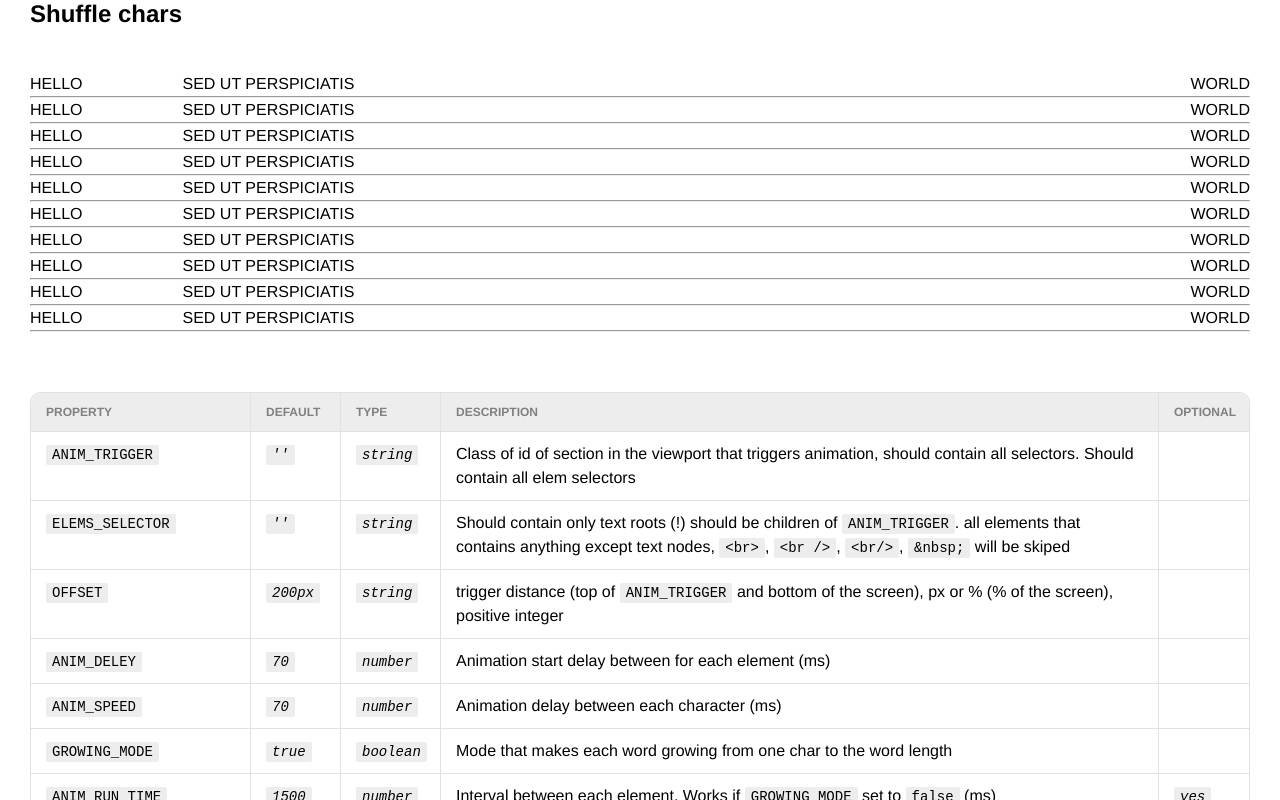
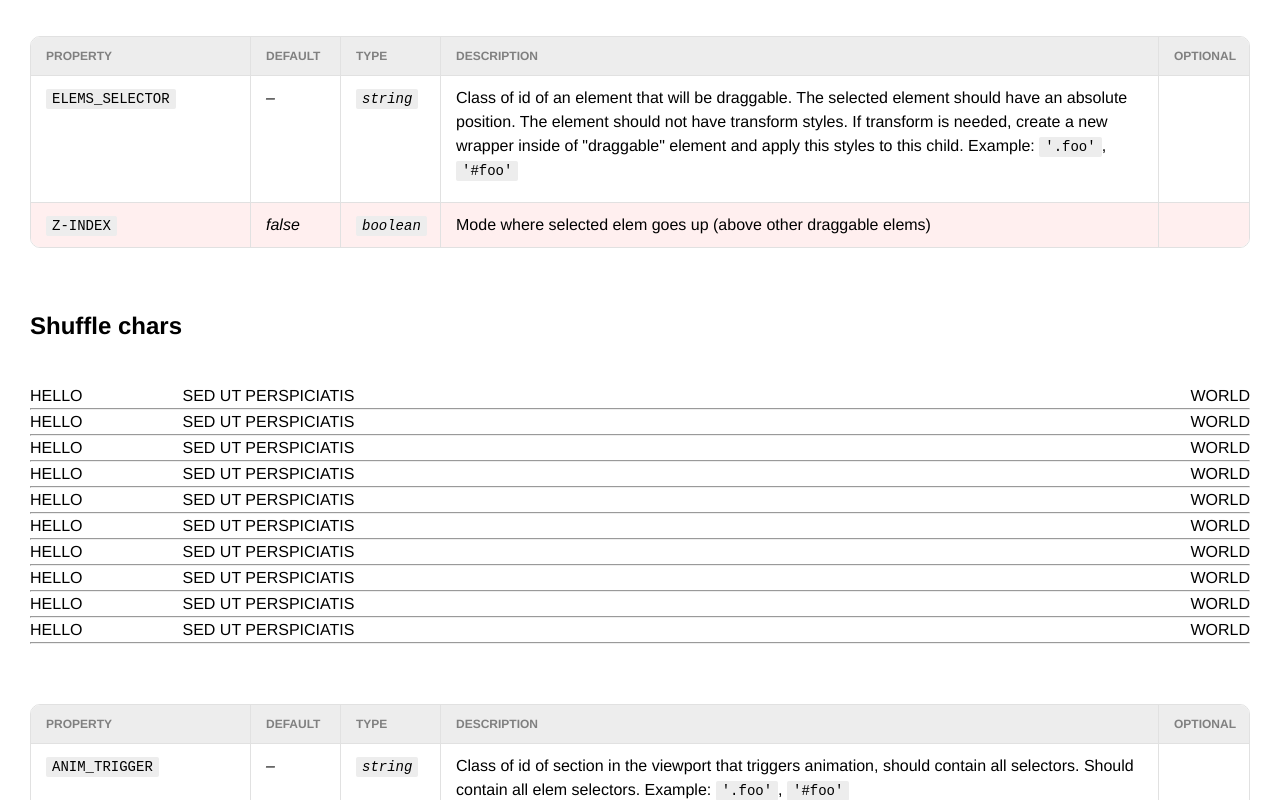
Before and after one commit to HelloXiuXiu/component-library, a React (Vite) app: page / in a window 1280 px wide. Shown: the part 560-1360 px from the top of the page. Built offline with nearby package versions, Linux system fonts and the light colour scheme.

Commit message:
draggable docs wip

```diff
--- a/src/components/Draggable.jsx
+++ b/src/components/Draggable.jsx
@@ -1,7 +1,11 @@
 import './Draggable.css'
+
+// docs
+import DraggableDocs from '../docs/DraggableDocs.jsx'
 
 function Draggable() {
   return (
+    <div className="draggable">
       <div className="draggable-wrap">
         <div className="draggable draggable-body-one">
          <div className="draggable-transform-one">Hello, I'm draggable.</div>
@@ -10,6 +14,8 @@ function Draggable() {
          <div className="draggable-transform-two">Hello, me to.</div>
         </div>
       </div>
+      <DraggableDocs />
+    </div>
   )
 }
 
--- a/src/components/ShuffleChars.jsx
+++ b/src/components/ShuffleChars.jsx
@@ -1,6 +1,7 @@
-import { useEffect } from 'react'
+// import { useEffect } from 'react'
 import './ShuffleChars.css'
 
+// docs
 import ShuffleCharsDocs from '../docs/ShuffleCharsDocs.jsx'
 
 function ShuffleChars() {
--- /dev/null
+++ b/src/docs/DraggableDocs.jsx
@@ -0,0 +1,30 @@
+import DocsWrap from './common/DocsWrap.jsx'
+
+function DraggableDocs() {
+  return (
+    <DocsWrap>
+      <li className="docs-row">
+        <div className="docs-cell"><code>ELEMS_SELECTOR</code></div>
+        <div className="docs-cell italic">–</div>
+        <div className="docs-cell italic"><code>string</code></div>
+        <div className="docs-cell">
+          Class of id of an element that will be draggable. The selected element should have an absolute position.
+          The element should not have transform styles. If transform is needed, create a new wrapper inside of "draggable"
+          element and apply this styles to this child. Example: <code>'.foo'</code>, <code>'#foo'</code>
+          </div>
+        <div className="docs-cell italic"></div>
+      </li>
+      <li className="docs-row wip">
+        <div className="docs-cell"><code>Z-INDEX</code></div>
+        <div className="docs-cell italic">false</div>
+        <div className="docs-cell italic"><code>boolean</code></div>
+        <div className="docs-cell">
+          Mode where selected elem goes up (above other draggable elems)
+          </div>
+        <div className="docs-cell italic"></div>
+      </li>
+    </DocsWrap>
+  )
+}
+
+export default DraggableDocs
--- a/src/docs/ShuffleCharsDocs.jsx
+++ b/src/docs/ShuffleCharsDocs.jsx
@@ -5,16 +5,23 @@ function ShuffleCharsDocs() {
     <DocsWrap>
       <li className="docs-row">
         <div className="docs-cell"><code>ANIM_TRIGGER</code></div>
-        <div className="docs-cell italic"><code>''</code></div>
+        <div className="docs-cell italic">–</div>
         <div className="docs-cell italic"><code>string</code></div>
-        <div className="docs-cell">Class of id of section in the viewport that triggers animation, should contain all selectors. Should contain all elem selectors</div>
+        <div className="docs-cell">
+          Class of id of section in the viewport that triggers animation, should contain all selectors.
+          Should contain all elem selectors. Example: <code>'.foo'</code>, <code>'#foo'</code>
+        </div>
         <div className="docs-cell italic"></div>
       </li>
       <li className="docs-row">
         <div className="docs-cell"><code>ELEMS_SELECTOR</code></div>
-        <div className="docs-cell italic"><code>''</code></div>
+        <div className="docs-cell italic">–</div>
         <div className="docs-cell italic"><code>string</code></div>
-        <div className="docs-cell">Should contain only text roots (!) should be children of <code>ANIM_TRIGGER</code>. all elements that contains anything except text nodes, <code>&lt;br&gt;</code>, <code>&lt;br /&gt;</code>, <code>&lt;br/&gt;</code>, <code>&amp;nbsp;</code> will be skiped</div>
+        <div className="docs-cell">
+          Should contain only text roots (!) should be children of <code>ANIM_TRIGGER</code>.
+          All elements that contains anything except text nodes, <code>&lt;br&gt;</code>, <code>&lt;br /&gt;</code>, <code>&lt;br/&gt;</code>,
+          <code>&amp;nbsp;</code> will be skiped. Example: <code>'.foo'</code>, <code>'#foo'</code>
+        </div>
         <div className="docs-cell italic"></div>
       </li>
       <li className="docs-row">
--- a/src/docs/common/DocsWrap.css
+++ b/src/docs/common/DocsWrap.css
@@ -31,8 +31,17 @@
   border-bottom: unset;
 }
 
+.docs-row.wip {
+  background-color: #FFEFEF;
+}
+
 .docs-cell {
   border-right: 1px solid var(--lightgray);
+  padding: 10px 15px 20px 15px;
+}
+
+.docs-header .docs-cell,
+.docs-row:last-of-type .docs-cell {
   padding: 10px 15px;
 }
 
--- a/src/vanilla/draggable.js
+++ b/src/vanilla/draggable.js
@@ -5,11 +5,6 @@ TODO
 2. style
 
 */
-
-// docks
-// 1. the selected element should have an absolute position
-// 2. the element should not have transform styles. if transform is needed, create a new wrapper inside of "draggable" element
-// and apply this styles to this child.
 
 // controls
 let ELEMS_SELECTOR = '.draggable'
```
Lines whose indentation alone changed are shown as unchanged.
